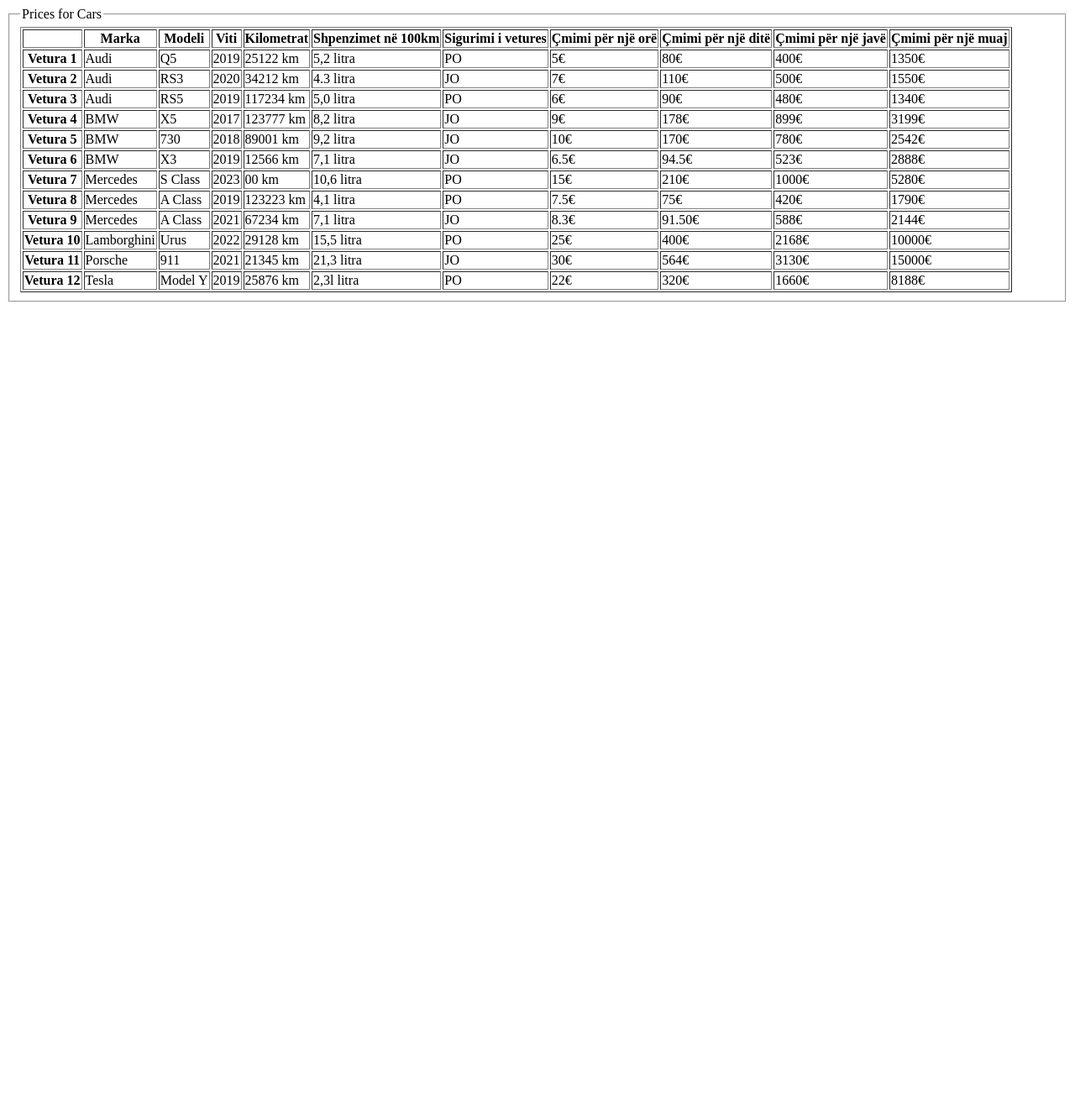
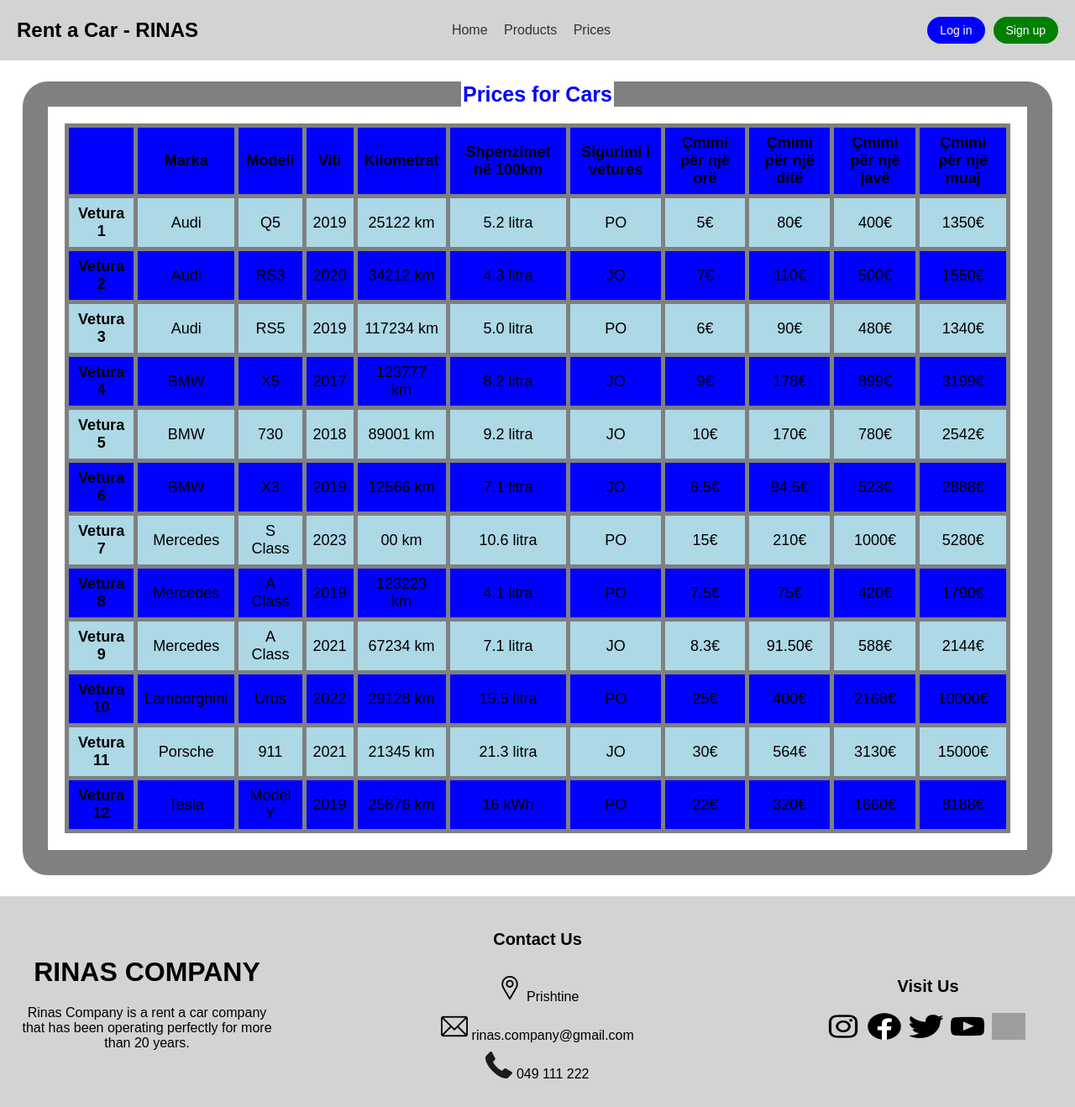
Before and after one commit to RedoniDoni/ProjektiUeb, a PHP site: page /Prices.html in a window 1280 px wide. Shown: the whole page at 84% size. Before the commit the page ends 800 px from the top, so only its background shows below. Run offline with PHP 8.4, Linux system fonts and the light colour scheme; grey boxes are pictures that could not be loaded.

Commit message:
seventeenth commit

```diff
--- a/Prices.css
+++ b/Prices.css
@@ -0,0 +1,135 @@
+body {
+    margin: 0;
+    padding: 0;
+    font-family: Arial, sans-serif;
+}
+
+header {
+    display: flex;
+    justify-content: space-between;
+    align-items: center;
+    padding: 20px;
+    background-color: lightgray;
+}
+
+.header-left {
+    flex: 1;
+}
+
+.header-right {
+    flex: 1;
+    display: flex;
+    justify-content: flex-end;
+    align-items: center;
+}
+
+#company-name {
+    font-size: 24px;
+    font-weight: bold;
+}
+
+nav ul {
+    list-style-type: none;
+    margin: 0;
+    padding: 0;
+}
+
+nav ul li {
+    display: inline;
+    margin-right: 15px;
+}
+
+nav ul li a {
+    text-decoration: none;
+    color: #333;
+  }
+
+.buttons {
+    display: flex;
+}
+
+#login-button,
+#signup-button {
+    padding: 8px 15px;
+    margin-left: 10px;
+    border: none;
+    border-radius: 25px;
+    cursor: pointer;
+    color: #fff;
+    background-color: blue;
+    text-decoration: none;
+    font-size: 14px;
+}
+
+#signup-button {
+    background-color: green;
+}
+
+main{
+    padding: 25px;
+}
+
+
+table {
+    border-collapse: collapse;
+    width: 100%;
+    border: 5px solid blue;
+    border-radius: 30px;
+    font-size: 18px;}
+
+table th,
+table td {
+    border: 5px solid grey;
+    padding: 8px;
+    font-size: 18px;
+    text-align: center;
+}
+
+fieldset {
+    border: 30px solid gray;
+    border-radius:30px;
+    padding: 20px;
+    font-size: 25px;
+}
+
+legend {
+    text-align: center;
+    font-weight: bold;
+    color: blue;
+}
+
+tr:nth-child(even) {
+    background-color: lightblue;
+}
+
+tr:nth-child(odd) {
+    background-color: blue;
+}
+footer {
+    display: flex;
+    justify-content: space-between;
+    align-items: center;
+    background-color: lightgray;
+    padding: 20px;
+}
+
+.footer-left,
+.footer-right {
+    flex: 1;
+    text-align: center;
+}
+
+.footer-center {
+    flex: 2;
+    display: flex;
+    flex-direction: column;
+    text-align: center;
+}
+
+.footer-center > div {
+    margin-bottom: 10px;
+}
+
+.social-icons img {
+    margin-right: 5px;
+}
--- a/Prices.html
+++ b/Prices.html
@@ -8,7 +8,22 @@
 </head>
 <body>
     <header>
-
+        <div class="header-left">
+          <div id="company-name">Rent a Car - RINAS</div>
+        </div>
+        <nav>
+          <ul>
+            <li><a href="#home">Home</a></li>
+            <li><a href="#products">Products</a></li>
+            <li><a href="#prices">Prices</a></li>
+          </ul>
+        </nav>
+        <div class="header-right">
+          <div class="buttons">
+            <button id="login-button" >Log in</button>
+            <button id="signup-button">Sign up</button>
+          </div>
+        </div>
     </header>
     <main>
         <fieldset>
@@ -34,7 +49,7 @@
                     <td>Q5</td>
                     <td>2019</td>
                     <td>25122 km</td>
-                    <td>5,2 litra</td>
+                    <td>5.2 litra</td>
                     <td>PO</td>
                     <td>5€</td>
                     <td>80€</td>
@@ -60,7 +75,7 @@
                     <td>RS5</td>
                     <td>2019</td>
                     <td>117234 km</td>
-                    <td>5,0 litra</td>
+                    <td>5.0 litra</td>
                     <td>PO</td>
                     <td>6€</td>
                     <td>90€</td>
@@ -73,7 +88,7 @@
                     <td>X5</td>
                     <td>2017</td>
                     <td>123777 km</td>
-                    <td>8,2 litra</td>
+                    <td>8.2 litra</td>
                     <td>JO</td>
                     <td>9€</td>
                     <td>178€</td>
@@ -86,7 +101,7 @@
                     <td>730</td>
                     <td>2018</td>
                     <td>89001 km</td>
-                    <td>9,2 litra</td>
+                    <td>9.2 litra</td>
                     <td>JO</td>
                     <td>10€</td>
                     <td>170€</td>
@@ -99,7 +114,7 @@
                     <td>X3</td>
                     <td>2019</td>
                     <td>12566 km</td>
-                    <td>7,1 litra</td>
+                    <td>7.1 litra</td>
                     <td>JO</td>
                     <td>6.5€</td>
                     <td>94.5€</td>
@@ -112,7 +127,7 @@
                     <td>S Class </td>
                     <td>2023</td>
                     <td>00 km</td>
-                    <td>10,6 litra</td>
+                    <td>10.6 litra</td>
                     <td>PO</td>
                     <td>15€</td>
                     <td>210€</td>
@@ -125,7 +140,7 @@
                     <td>A Class</td>
                     <td>2019</td>
                     <td>123223 km</td>
-                    <td>4,1 litra</td>
+                    <td>4.1 litra</td>
                     <td>PO</td>
                     <td>7.5€</td>
                     <td>75€</td>
@@ -138,7 +153,7 @@
                     <td>A Class</td>
                     <td>2021</td>
                     <td>67234 km</td>
-                    <td>7,1 litra</td>
+                    <td>7.1 litra</td>
                     <td>JO</td>
                     <td>8.3€</td>
                     <td>91.50€</td>
@@ -151,7 +166,7 @@
                     <td>Urus</td>
                     <td>2022</td>
                     <td>29128 km</td>
-                    <td>15,5 litra</td>
+                    <td>15.5 litra</td>
                     <td>PO</td>
                     <td>25€</td>
                     <td>400€</td>
@@ -164,7 +179,7 @@
                     <td>911</td>
                     <td>2021</td>
                     <td>21345 km</td>
-                    <td>21,3 litra</td>
+                    <td>21.3 litra</td>
                     <td>JO</td>
                     <td>30€</td>
                     <td>564€</td>
@@ -177,7 +192,7 @@
                     <td>Model Y</td>
                     <td>2019</td>
                     <td>25876 km</td>
-                    <td>2,3l litra</td>
+                    <td>16 kWh</td>
                     <td>PO</td>
                     <td>22€</td>
                     <td>320€</td>
@@ -188,7 +203,37 @@
         </fieldset>
     </main>
     <footer>
+        <div class="footer-left">
+          <h1 style="color: black;"><b>RINAS COMPANY</b></h1>
+          <p>Rinas Company is a rent a car company that has been operating perfectly for more than 20 years.</p>
+        </div>
 
-    </footer>
+        <div class="footer-center">
+          <div><p style="font-size: 20px;"><b>Contact Us</b></p></div>
+          <div>
+            <img src="location-icon.png" alt="Location Icon" width="32px" height="32px"/>
+            Prishtine
+          </div>
+          <div>
+            <img src="email-icon.png" alt="Email Icon" width="32px" height="32px"/>
+            rinas.company@gmail.com
+          </div>
+          <div>
+            <img src="phone-icon.png" alt="Phone Icon" width="32px" height="32px"/>
+            049 111 222
+          </div>
+        </div>
+
+        <div class="footer-right">
+          <p style="font-size: 20px;"><b>Visit Us</b></p>
+          <div class="social-icons">
+            <img src="instagram-icon.png" alt="Instagram Icon" width="40px" height="32px"/>
+            <img src="facebook-icon.png" alt="Facebook Icon" width="40px" height="32px"/>
+            <img src="twitter-icon.png" alt="Twitter Icon" width="40px" height="32px"/>
+            <img src="youtube-icon.png" alt="YouTube Icon" width="40px" height="32px"/>
+            <img src="snapchat-icon.png" alt="Snapchat Icon" width="40px" height="32px"/>
+          </div>
+        </div>
+      </footer>
 </body>
 </html>
--- a/Projekti.html
+++ b/Projekti.html
@@ -74,6 +74,7 @@
   <footer>
     <div class="footer-left">
       <h1 style="color: black;"><b>RINAS COMPANY</b></h1>
+      <p>Rinas Company is a rent a car company that has been operating perfectly for more than 20 years.</p>
     </div>
 
     <div class="footer-center">
```
Also changed, not shown: LogInForm.css (+13 -0 lines), LogInForm.html (+12 -12 lines), Slider.html (+4 -3 lines), Slider.css (line endings or trailing spaces).
